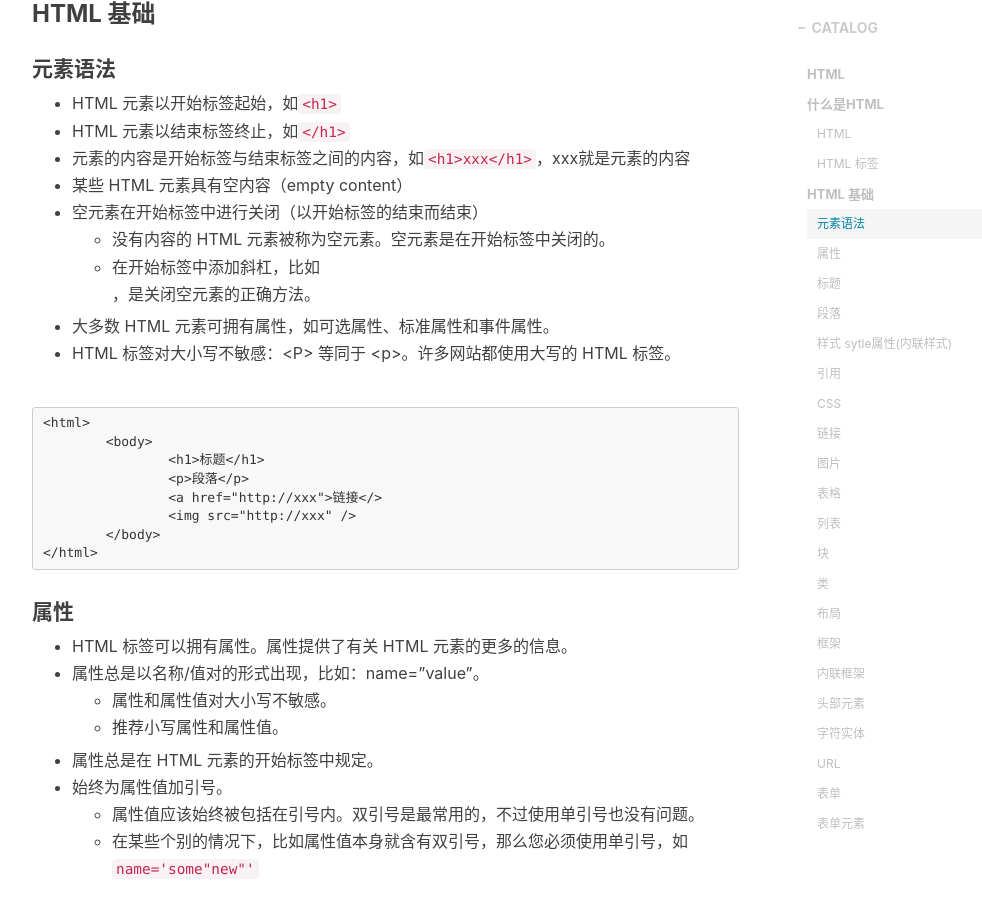
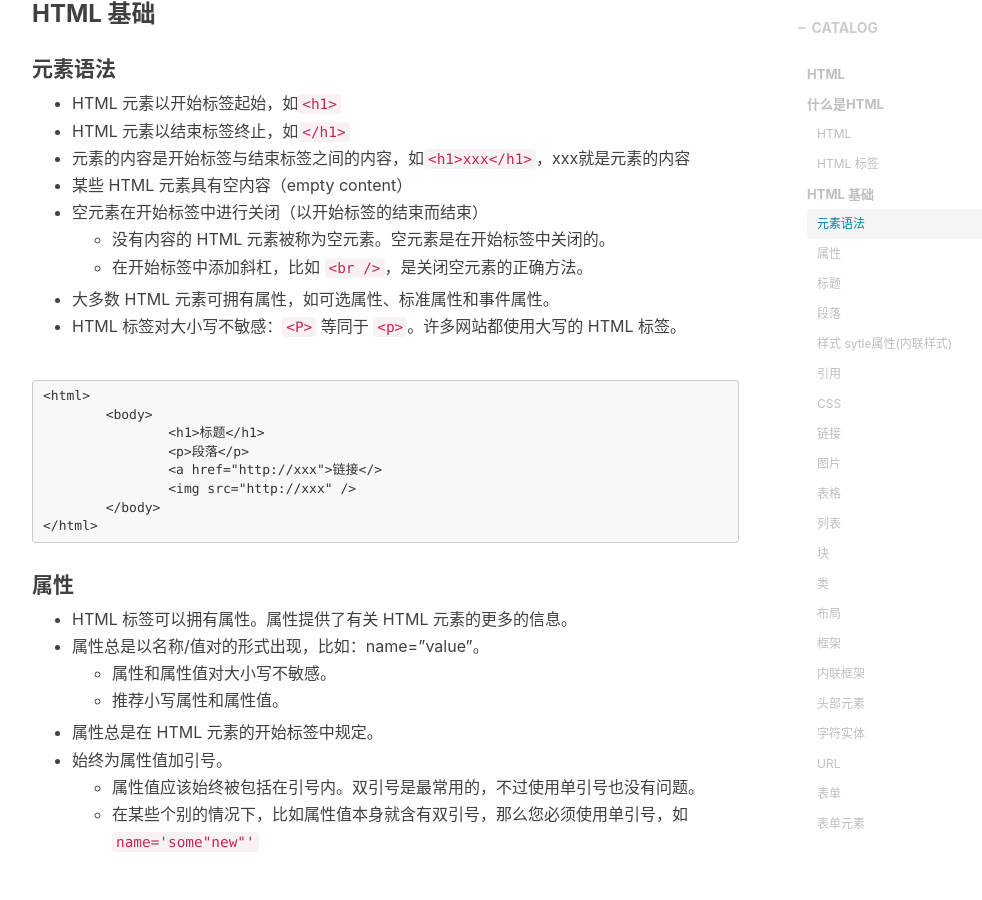
Before and after one commit to MFNothing/MFNothing.github.io, a Jekyll site: the page built from _posts/2018-09-11-HTMLLearning.md, in a window 1280 px wide and 900 px high, scrolled down 1209 px. Shown: the whole window, without its empty margins (233-1215 px from the left). Built offline with Jekyll 4.4.1, drawn with Linux system fonts in a browser that asks for light colours; nearby versions of some CDN libraries; comment, search, counter and statistics services are not loaded.

Commit message:
修改样式2

````diff
--- a/_posts/2018-09-11-HTMLLearning.md
+++ b/_posts/2018-09-11-HTMLLearning.md
@@ -44,9 +44,9 @@ tags:
 * 某些 HTML 元素具有空内容（empty content）
 * 空元素在开始标签中进行关闭（以开始标签的结束而结束）
 	* 没有内容的 HTML 元素被称为空元素。空元素是在开始标签中关闭的。
-	* 在开始标签中添加斜杠，比如 <br />，是关闭空元素的正确方法。
+	* 在开始标签中添加斜杠，比如 `<br />`，是关闭空元素的正确方法。
 * 大多数 HTML 元素可拥有属性，如可选属性、标准属性和事件属性。
-* HTML 标签对大小写不敏感：<P> 等同于 <p>。许多网站都使用大写的 HTML 标签。
+* HTML 标签对大小写不敏感：`<P>` 等同于 `<p>`。许多网站都使用大写的 HTML 标签。
 
 ```
 <html>
````
